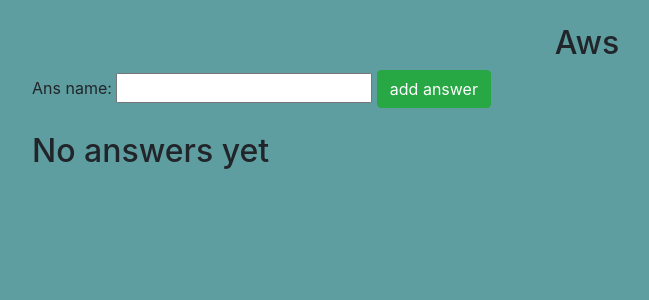
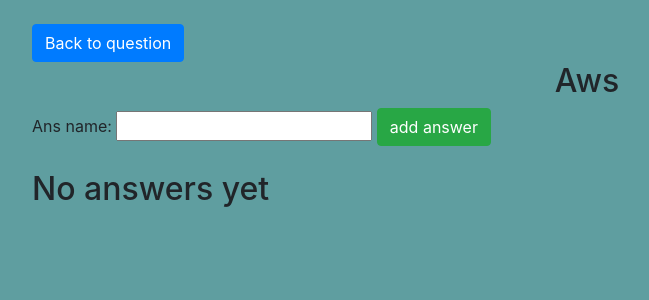
Before and after one commit to KairzhanovMurat/Exam-helper, a Django app: page /question_answers/22 in a window 1280 px wide. Shown: the part 56-356 px from the top of the page, without its empty margins (53-702 px from the left). Run offline with Django 4.2, Linux system fonts and the light colour scheme; data comes from the database, SQL or seed files in the repository; data that the repository does not hold is empty.

Commit message:
added back buttons

```diff
--- a/templates/answer.html
+++ b/templates/answer.html
@@ -1,6 +1,7 @@
 {% extends 'base.html' %}
 
 {% block content %}
+    <a href="{% url  'main:questions' pk=Question.related_subject.pk%}" class="btn btn-primary">Back to question</a>
 <h2 style="text-align: center">{{ Question | title }}</h2>
     <form action="" method="post">
         {% csrf_token %}
--- a/templates/questions.html
+++ b/templates/questions.html
@@ -1,5 +1,6 @@
 {% extends 'base.html' %}
 {% block content %}
+    <a href="{% url  'main:subjects' %}" class="btn btn-primary">Back to subjects</a>
     <h1 style="text-align: center">{{ Subject.subj_name | title}}</h1>
     <form action="" method="post">
         {% csrf_token %}
```
